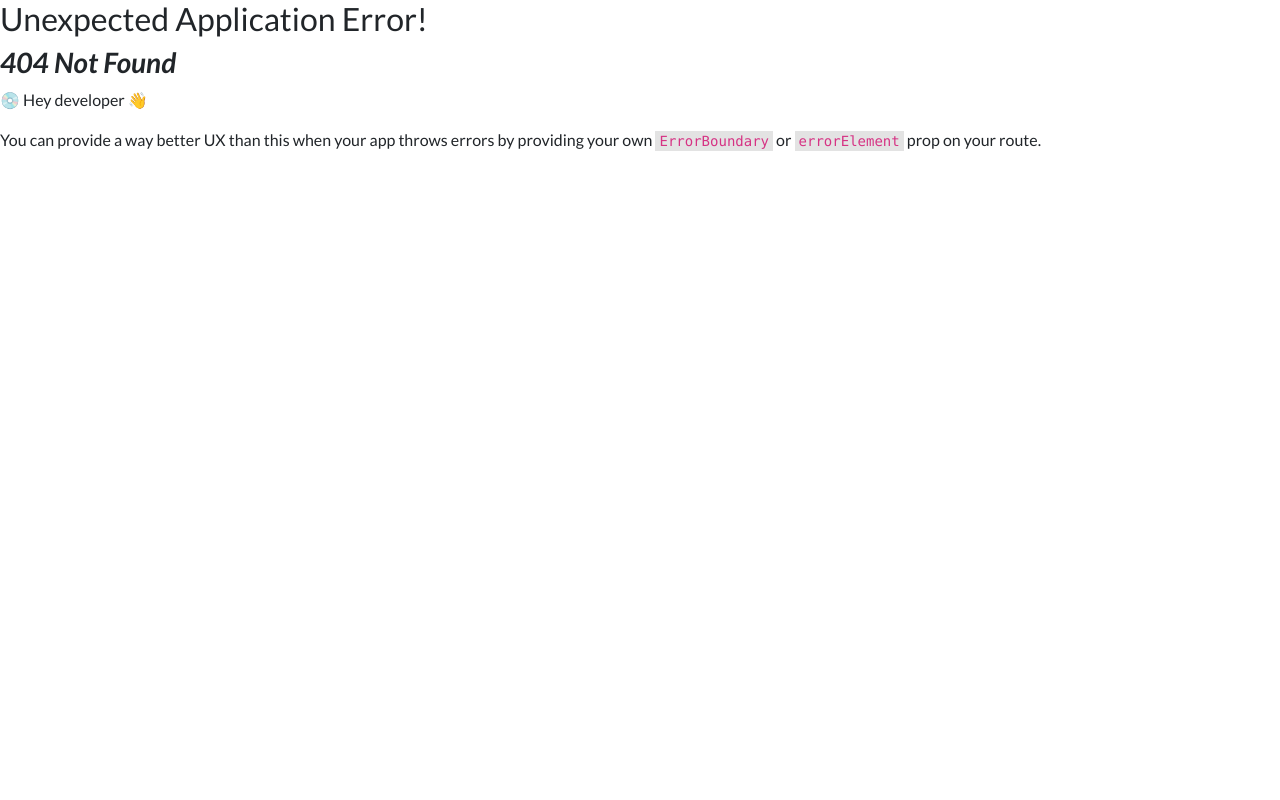
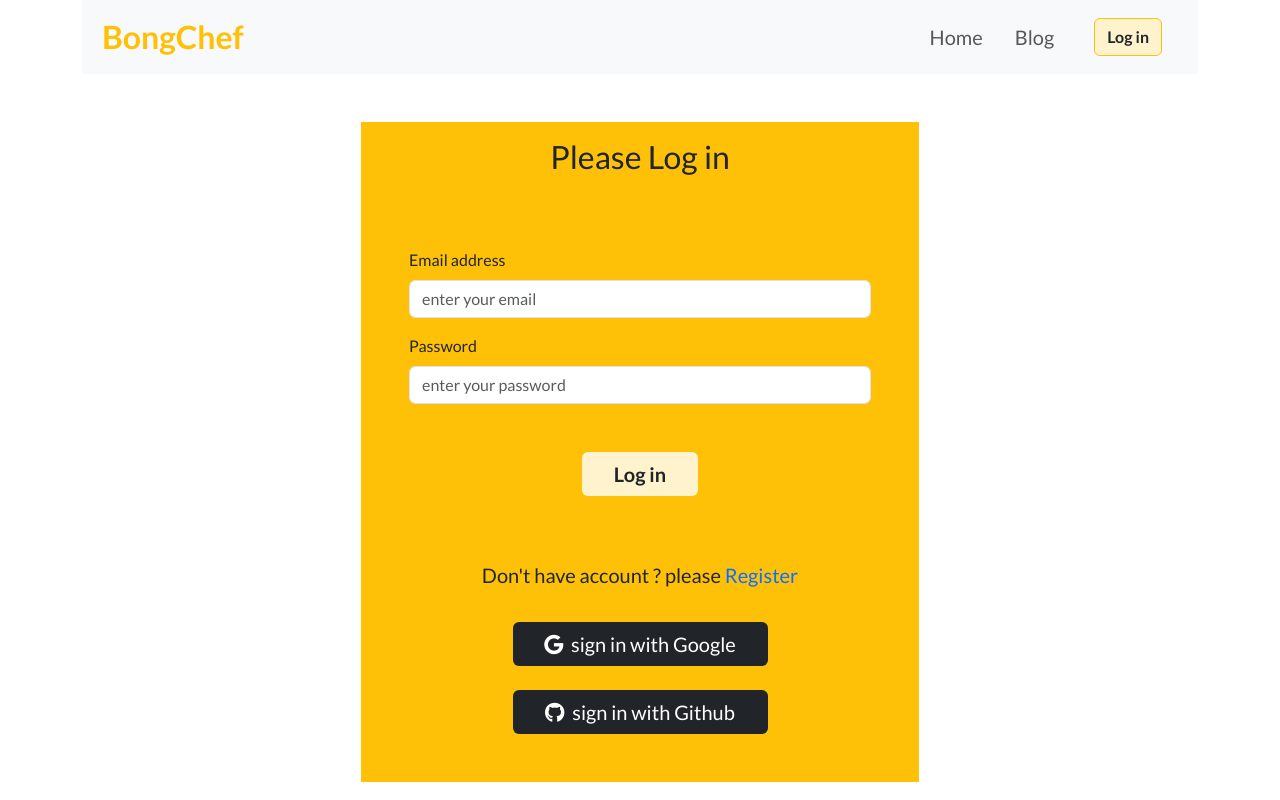
Before and after one commit to Showmandas/Chef-Recipe-React-Client, a React (Vite) app: page /login in a window 1280 px wide. Before the commit this address had no page. Shown: the top 800 px of the page. Built offline with nearby package versions, Linux system fonts and the light colour scheme.

Commit message:
Complete login page design and basic validation

```diff
--- a/src/components/Header/Header.jsx
+++ b/src/components/Header/Header.jsx
@@ -21,7 +21,7 @@ const Header = () => {
           <NavLink to={'blog'} className={({isActive})=> isActive ? "bg-warning-subtle nav-link rounded" : "nav-link"}>Blog</NavLink>
         </li>
         <li className="nav-item px-3 py-1">
-          <NavLink><button type="button" class="btn btn-outline-warning bg-warning-subtle text-dark fw-bold">Log in</button>
+          <NavLink to={'login'}><button type="button" class="btn btn-outline-warning bg-warning-subtle text-dark fw-bold">Log in</button>
 </NavLink>
         </li>
 
--- /dev/null
+++ b/src/components/Login/Login.jsx
@@ -0,0 +1,36 @@
+/* eslint-disable react/no-unescaped-entities */
+/* eslint-disable react/no-unknown-property */
+/* eslint-disable no-unused-vars */
+import React from 'react';
+import { Link } from 'react-router-dom';
+
+const Login = () => {
+    return (
+        <div className='container my-5 mb-5'>
+            <div className="row w-50 d-flex justify-content-center mx-auto bg-warning">
+                <h2 className='p-3 text-center'>Please Log in</h2>
+            <form className='w-100 bg-warning p-5 mb-3'>
+  <div class="mb-3">
+    <label for="exampleInputEmail1" class="form-label">Email address</label>
+    <input type="email" class="form-control" id="email" name='email' placeholder='enter your email' required/>
+  </div>
+  <div class="mb-5">
+    <label for="exampleInputPassword1" class="form-label">Password</label>
+    <input type="password" class="form-control" id="password" name='password' required placeholder='enter your password' />
+  </div>
+  <button type="submit" class="btn bg-warning-subtle fw-bold d-flex w-25 justify-content-center align-items-center mx-auto fs-5">Log in</button>
+</form>
+<div className='mb-3'>
+    <p className='fs-5 text-center'>Don't have account ? please <Link className='text-decoration-none'>Register</Link></p>
+</div>
+<div className='d-flex flex-column gap-4 w-50 mb-5'>
+                <button className='btn bg-dark text-white fs-5'><i class="fa-brands fa-google"></i> &nbsp;sign in with Google</button>
+                <button className='btn bg-dark text-white fs-5'><i class="fa-brands fa-github"></i> &nbsp;sign in with Github</button>
+            </div>
+            </div>
+
+        </div>
+    );
+};
+
+export default Login;
--- a/src/main.jsx
+++ b/src/main.jsx
@@ -9,6 +9,7 @@ import {
 import Home from './components/HomePage/Home';
 import Layout from './components/Layout/Layout';
 import Blog from './components/HomePage/Blog';
+import Login from './components/Login/Login';
 
 const router = createBrowserRouter([
   {
@@ -22,6 +23,10 @@ const router = createBrowserRouter([
       {
         path:'/blog',
         element:<Blog/>
+      },
+      {
+        path:'/login',
+        element:<Login/>
       }
     ]
   },
```
